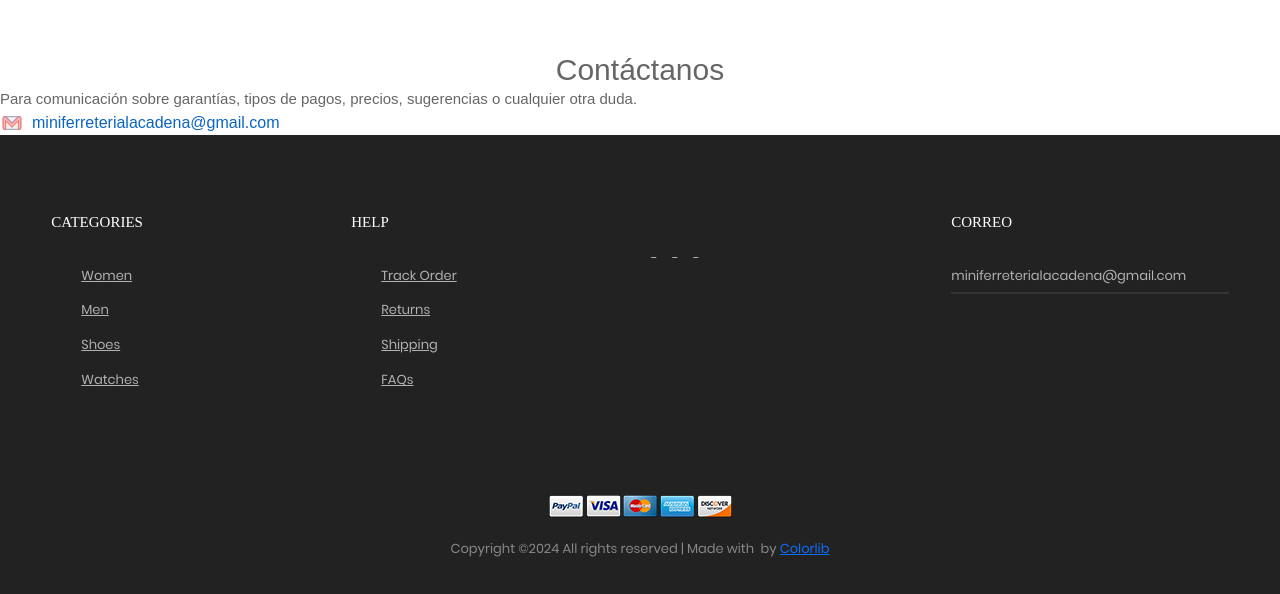
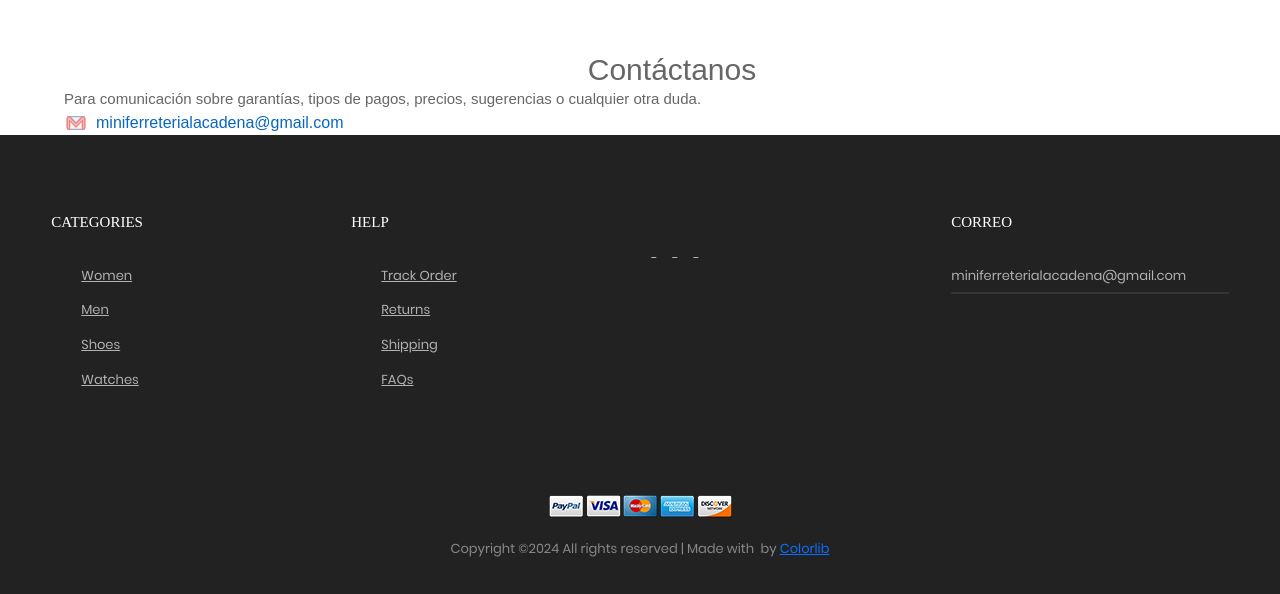
Before and after one commit to lacadenagt/nuevo, a Jekyll site: the page built from contactar.md, in a window 1280 px wide and 1142 px high. Shown: the part 548-1142 px from the top of the window. Built offline with Jekyll 4.4.1, drawn with Linux system fonts in a browser that asks for light colours; some web fonts are replaced.

Commit message:
Update default.html

```diff
--- a/_layouts/default.html
+++ b/_layouts/default.html
@@ -49,9 +49,9 @@
 
 	{% include header.html %}
 	{% include banner.html %}
-	<main class="main">
+	<div style="margin-left:5%;margin:right:5%">
         {{ content }}
-    </main>
+    </div>
 	{% include footer.html %}
 
 	<!-- Back to top -->
```
